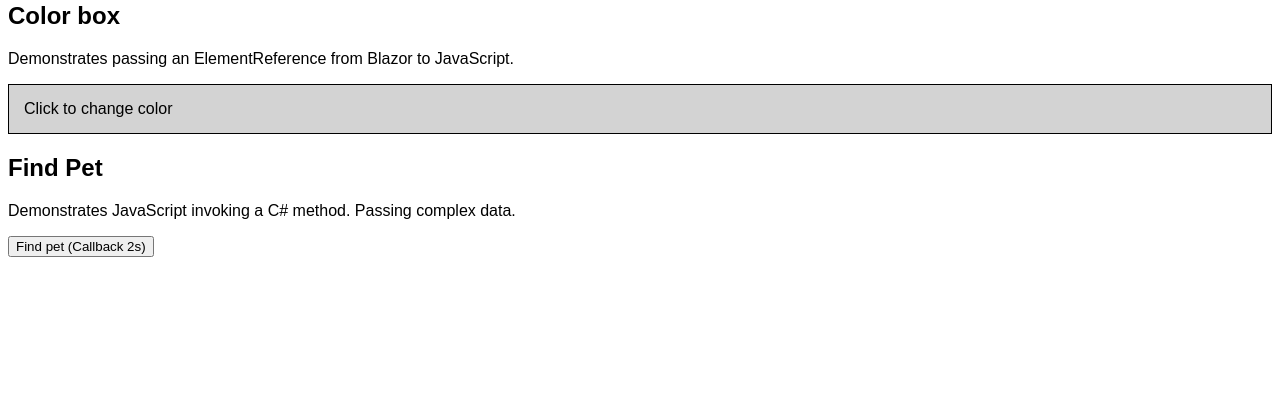
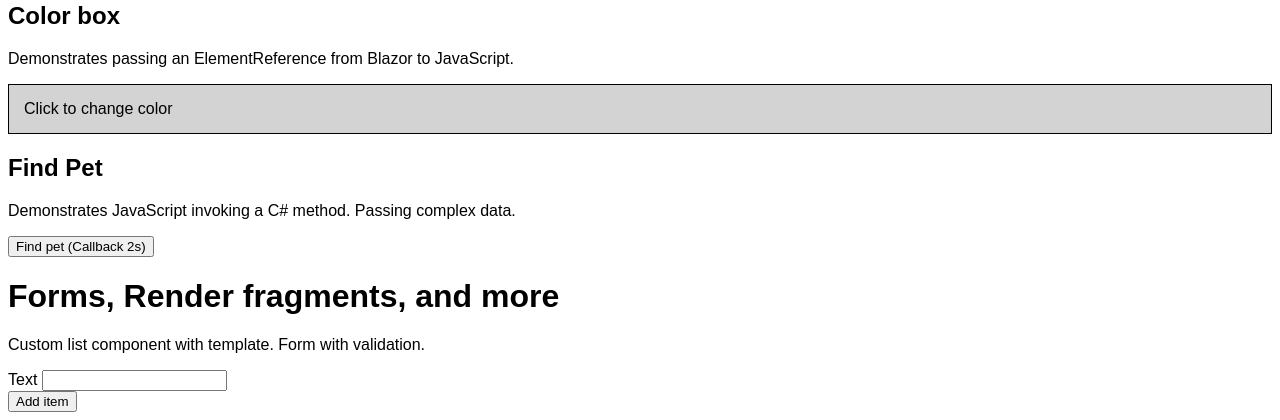
Before and after one commit to marinasundstrom/BlazorBasics, an ASP.NET Core app: page / in a window 1280 px wide. Shown: the part 1249-1669 px from the top of the page. Before the commit the page ends 1506 px from the top, so only its background shows below. Run offline with ASP.NET Core 8, Linux system fonts and the light colour scheme; style sheets or scripts are compiled from the project's sources.

Commit message:
Add advanced component sample

```diff
--- a/App.razor
+++ b/App.razor
@@ -13,3 +13,5 @@
 <ColorBox />
 
 <PetFinder />
+
+<MegaSample />
--- a/Counter.razor
+++ b/Counter.razor
@@ -34,7 +34,7 @@
 
         await CurrentCountChanged.InvokeAsync(CurrentCount);
 
-        // Blazor cannot detect changes in the componet since this method is not a Callback.
+        // Blazor is not able to detect changes in the componet if not passed as a callback.
         // We have to manually tell Blazor that the state has changed.
 
         StateHasChanged();
--- /dev/null
+++ b/Demos/AdvancedComponent/MegaSample.razor
@@ -0,0 +1,43 @@
+@using System.ComponentModel.DataAnnotations
+
+<h1>Forms, Render fragments, and more</h1>
+
+<p>Custom list component with template. Form with validation.</p>
+
+<MyList Items="items" style="background-color: lightgray;">
+    <ItemTemplate Context="item">
+        <a href="#">@item.Text</a>
+        <button @onclick="() => items.Remove(item)">X</button>
+    </ItemTemplate>
+</MyList>
+
+<EditForm T="Items" Model="@this" OnValidSubmit="AddItem">
+
+    <DataAnnotationsValidator />
+
+    <div>
+        <label for="text">
+            Text
+        </label>
+         <InputText id="text" @bind-Value="Text"></InputText>
+        <ValidationMessage For="() => Text" />
+    </div>
+
+    <button type="submit">Add item</button>
+
+</EditForm>
+
+@code {
+    List<Item> items = new List<Item>();
+
+    [Required]
+    public string? Text { get; set; }
+
+    void AddItem()
+    {
+        items.Add(new Item(Text!));
+        Text = null;
+    }
+
+    record Item(string Text);
+}
--- /dev/null
+++ b/Demos/AdvancedComponent/MyList.razor
@@ -0,0 +1,22 @@
+@typeparam T
+
+<ul @attributes="AdditionalAttributes">
+    @foreach (var item in Items)
+    {
+        <li>
+            @ItemTemplate(item)
+        </li>
+    }
+</ul>
+
+@code {
+    [Parameter]
+    public IList<T> Items { get; set; } = null!;
+
+    [Parameter]
+    [EditorRequired]
+    public RenderFragment<T> ItemTemplate { get; set; } = null!;
+
+    [Parameter(CaptureUnmatchedValues = true)]
+    public IDictionary<string, object> AdditionalAttributes { get; set; } = null!;
+}
--- a/_Imports.razor
+++ b/_Imports.razor
@@ -9,3 +9,4 @@
 @using BlazorApp
 @using BlazorApp.Demos
 @using BlazorApp.Demos.JSInterop
+@using BlazorApp.Demos.AdvancedComponent
```
Also changed, not shown: Demos/AdvancedComponent/README.md (added), README.md.
